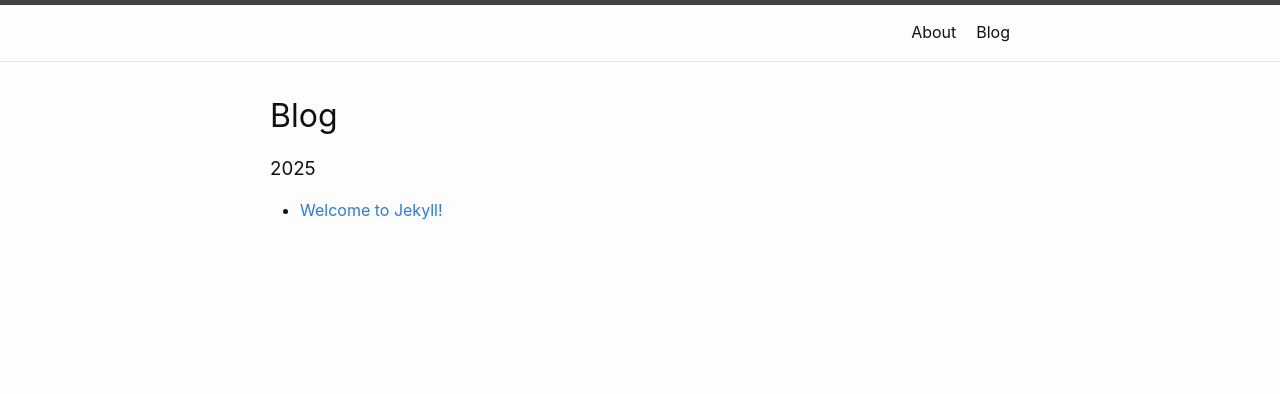
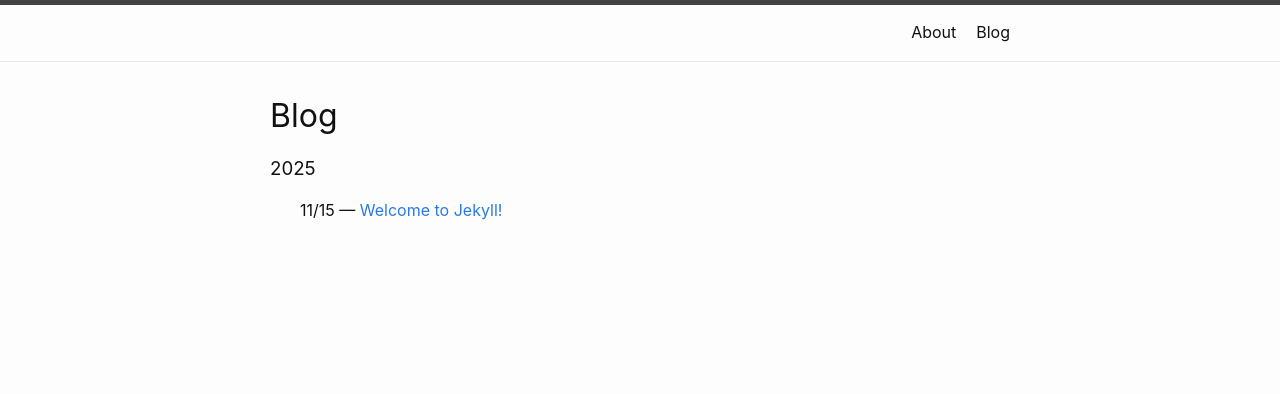
Before and after one commit to samkravitz/kravitz.dev, a Jekyll site: the page built from blog.markdown, in a window 1280 px wide. Shown: the top 394 px of the page. Built offline with Jekyll 4.4.1, drawn with Linux system fonts in a browser that asks for light colours.

Commit message:
Update blog styling and URL format

```diff
--- a/_config.yml
+++ b/_config.yml
@@ -26,6 +26,9 @@ description: >- # this means to ignore newlines until "baseurl:"
   Google search results) and in your feed.xml site description.
 baseurl: "" # the subpath of your site, e.g. /blog
 url: "https://kravitz.dev" # the base hostname & protocol for your site, e.g. http://example.com
+permalink: /blog/:title # URL format for blog posts
+
+# Social links
 twitter_username: krav1tz
 github_username: samkravitz
 linkedin_username: kravitz
--- a/_layouts/blog.html
+++ b/_layouts/blog.html
@@ -11,10 +11,10 @@ layout: default
     {%- for year in posts_by_year -%}
     <div class="year-group">
       <h3>{{ year.name }}</h3>
-      <ul>
+      <ul style="list-style: none; padding-left: 0;">
         {%- for post in year.items -%}
         <li>
-          <a href="{{ post.url | relative_url }}">{{ post.title | escape }}</a>
+          <span class="post-date">{{ post.date | date: "%-m/%-d" }}</span> — <a href="{{ post.url | relative_url }}">{{ post.title | escape }}</a>
         </li>
         {%- endfor -%}
       </ul>
```
